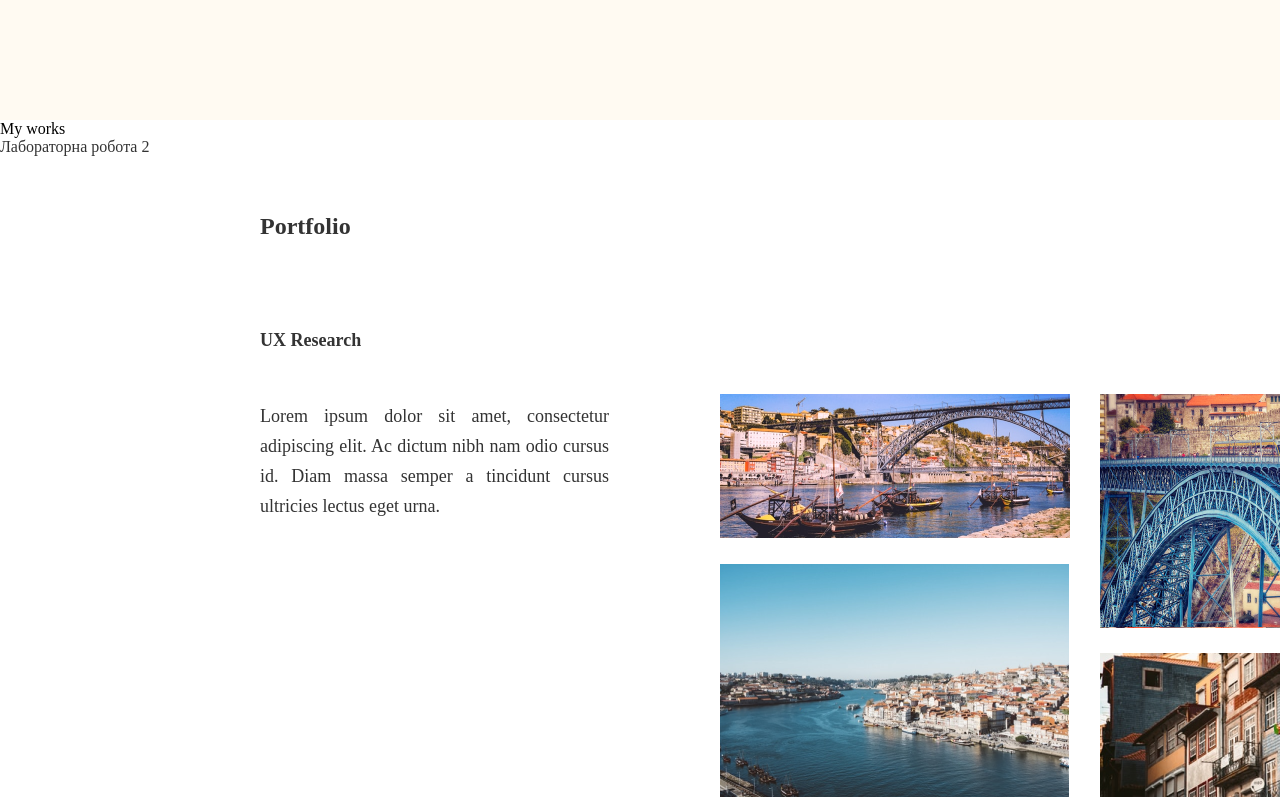
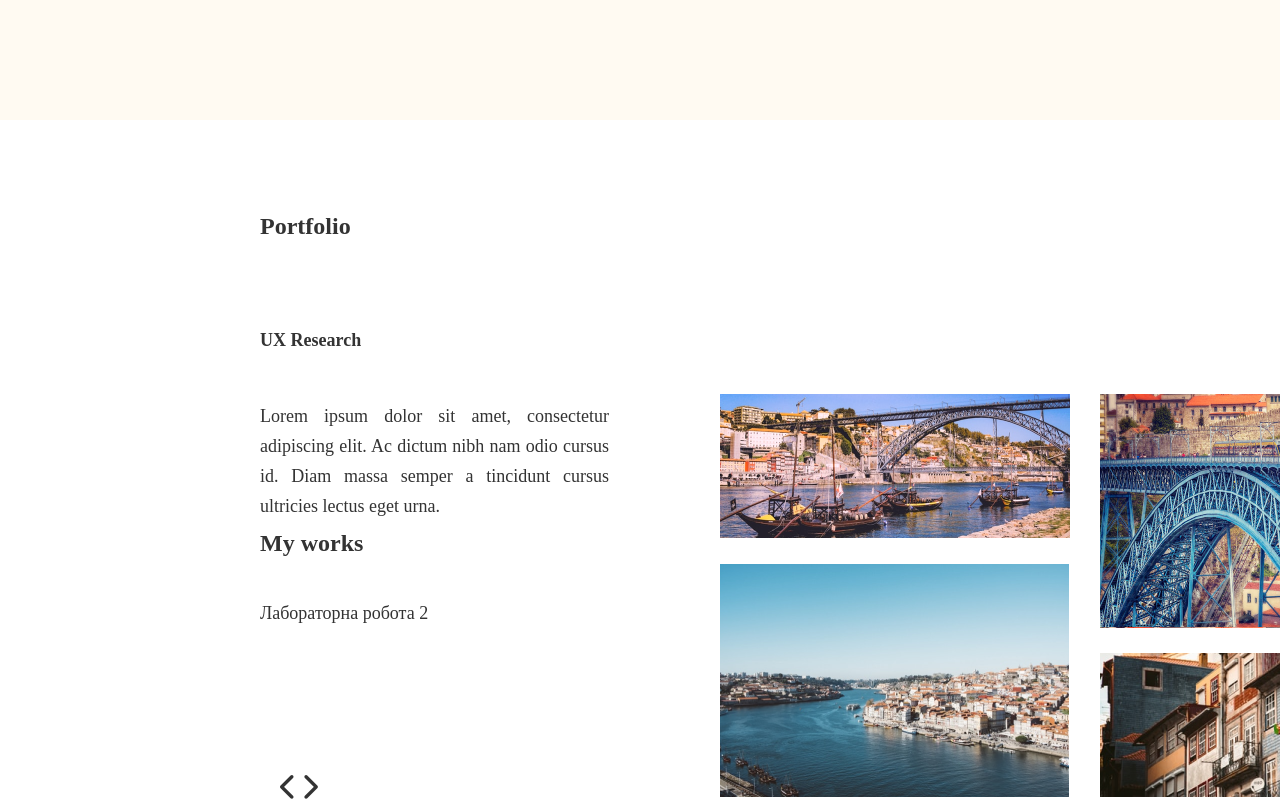
Before and after one commit to Darcus32/Webbb, a plain HTML site: page index.html in a window 1280 px wide. Shown: the part 1700-2504 px from the top of the page. Drawn offline with Linux system fonts and the light colour scheme.

Commit message:
Update styles.css

```diff
--- a/styles/styles.css
+++ b/styles/styles.css
@@ -423,7 +423,7 @@ header .content-wrap .logo {
 .portfolio {
 	position: absolute;
 	width: 100%;
-	height: 404px;
+	height: 500px;
 	flex-shrink: 0;
 	background: rgba(255, 255, 255, 1);
 	margin-top: 1158px;
@@ -512,13 +512,33 @@ header .content-wrap .logo {
 	margin-top: 294px;
 }
 
+.works {
+	position: absolute;
+	margin-top: 370px;
+	margin-left: 150px;
+	color: var(--Gray-1, #333);
+	font-family: Libre Franklin;
+	font-size: 18px;
+	font-style: unset;
+	font-weight: bold;
+	line-height: normal;
+	text-decoration: none;
+
+}
+
+.Lr2 {
+	position: absolute;
+	margin-top: 420px;
+	margin-left: 34px
+}
+
 .getin{
 	position: absolute;
 	width: 100%;
 	height: 300px;
 	flex-shrink: 0;
 	background: rgba(255, 250, 242, 1);
-	margin-top: 1561px;
+	margin-top: 1661px;
 }
 
 .getin-text {
@@ -900,6 +920,25 @@ header .content-wrap .logo {
 
 	.fa-chevron-left, .fa-chevron-right {
 		font-size: 27px;
+		color: var(--Gray-1, #333);
+	}
+	.Lr2 {
+		position: absolute;
+		color: var(--Gray-1, #333);
+		font-family: Libre Franklin;
+		font-size: 18px;
+		font-style: normal;
+		font-weight: 400;
+		line-height: normal;
+		text-decoration: none;
+		margin-left: 260px;
+		margin-top: 483px;
+	}
+
+	.works {
+		margin-top: 410px;
+		margin-left: 260px;
+		font-size: 24px;
 	}
 
 }
```
